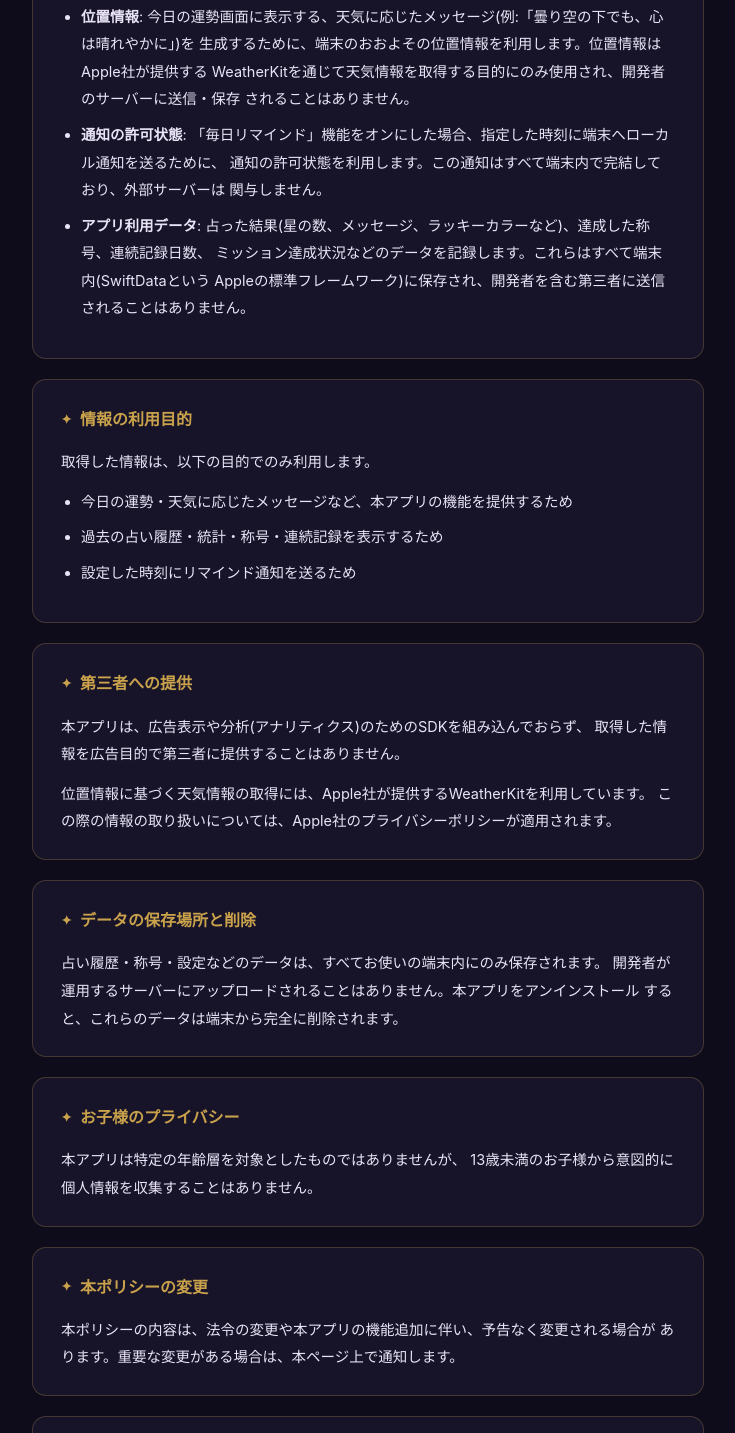
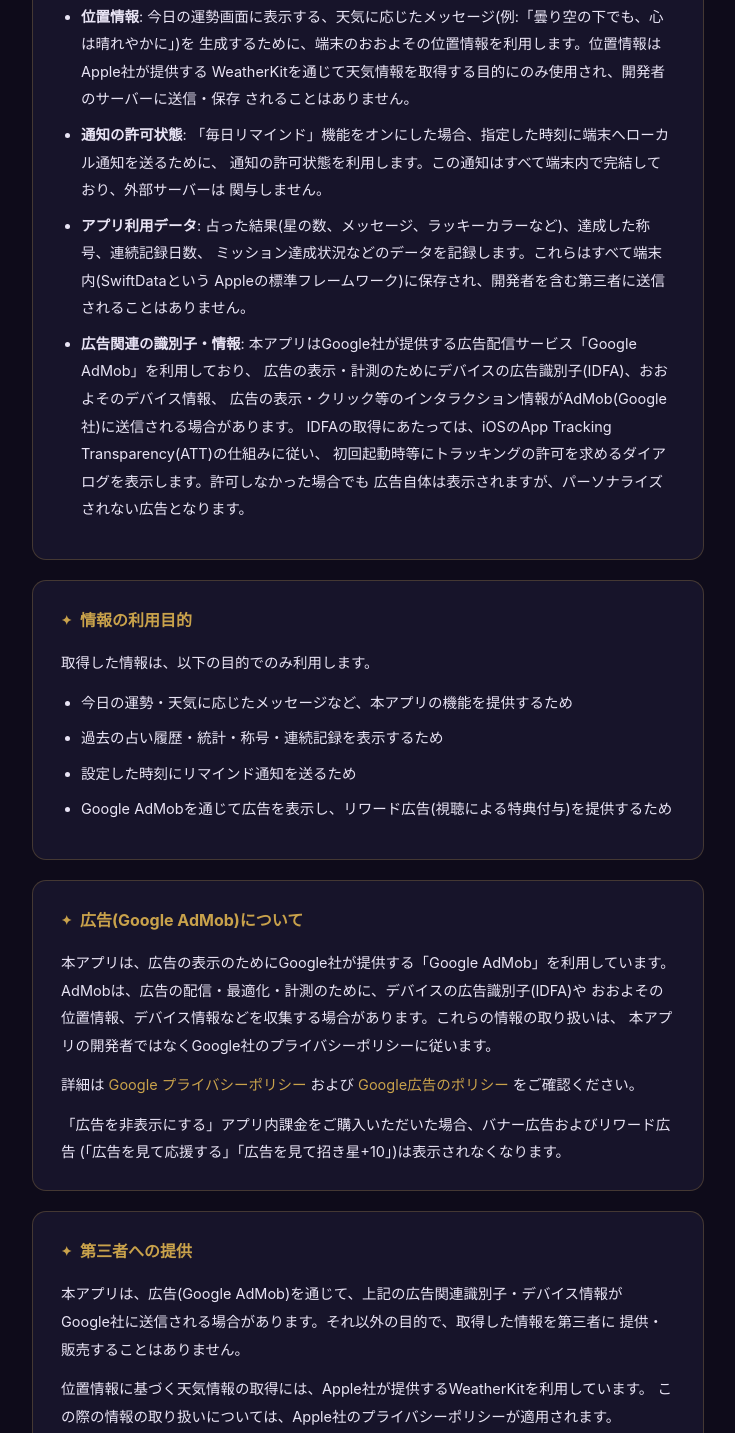
Before and after one commit to feather0131/lumori-daily-privacy, a plain HTML site: page index.html in a window 1280 px wide. Shown: the part 640-2073 px from the top of the page, without its empty margins (272-1007 px from the left). Drawn offline with Linux system fonts and the light colour scheme.

Commit message:
Update index.html

```diff
--- a/index.html
+++ b/index.html
@@ -144,6 +144,15 @@
           ミッション達成状況などのデータを記録します。これらはすべて端末内(SwiftDataという
           Appleの標準フレームワーク)に保存され、開発者を含む第三者に送信されることはありません。
         </li>
+        <li>
+          <strong>広告関連の識別子・情報</strong>:
+          本アプリはGoogle社が提供する広告配信サービス「Google AdMob」を利用しており、
+          広告の表示・計測のためにデバイスの広告識別子(IDFA)、おおよそのデバイス情報、
+          広告の表示・クリック等のインタラクション情報がAdMob(Google社)に送信される場合があります。
+          IDFAの取得にあたっては、iOSのApp Tracking Transparency(ATT)の仕組みに従い、
+          初回起動時等にトラッキングの許可を求めるダイアログを表示します。許可しなかった場合でも
+          広告自体は表示されますが、パーソナライズされない広告となります。
+        </li>
       </ul>
     </section>
 
@@ -154,14 +163,37 @@
         <li>今日の運勢・天気に応じたメッセージなど、本アプリの機能を提供するため</li>
         <li>過去の占い履歴・統計・称号・連続記録を表示するため</li>
         <li>設定した時刻にリマインド通知を送るため</li>
+        <li>Google AdMobを通じて広告を表示し、リワード広告(視聴による特典付与)を提供するため</li>
       </ul>
+    </section>
+
+    <section>
+      <h2>広告(Google AdMob)について</h2>
+      <p>
+        本アプリは、広告の表示のためにGoogle社が提供する「Google AdMob」を利用しています。
+        AdMobは、広告の配信・最適化・計測のために、デバイスの広告識別子(IDFA)や
+        おおよその位置情報、デバイス情報などを収集する場合があります。これらの情報の取り扱いは、
+        本アプリの開発者ではなくGoogle社のプライバシーポリシーに従います。
+      </p>
+      <p>
+        詳細は
+        <a href="https://policies.google.com/privacy" target="_blank" rel="noopener">Google プライバシーポリシー</a>
+        および
+        <a href="https://www.google.com/about/company/user-consent-policy/" target="_blank" rel="noopener">Google広告のポリシー</a>
+        をご確認ください。
+      </p>
+      <p>
+        「広告を非表示にする」アプリ内課金をご購入いただいた場合、バナー広告およびリワード広告
+        (「広告を見て応援する」「広告を見て招き星+10」)は表示されなくなります。
+      </p>
     </section>
 
     <section>
       <h2>第三者への提供</h2>
       <p>
-        本アプリは、広告表示や分析(アナリティクス)のためのSDKを組み込んでおらず、
-        取得した情報を広告目的で第三者に提供することはありません。
+        本アプリは、広告(Google AdMob)を通じて、上記の広告関連識別子・デバイス情報が
+        Google社に送信される場合があります。それ以外の目的で、取得した情報を第三者に
+        提供・販売することはありません。
       </p>
       <p>
         位置情報に基づく天気情報の取得には、Apple社が提供するWeatherKitを利用しています。
```
